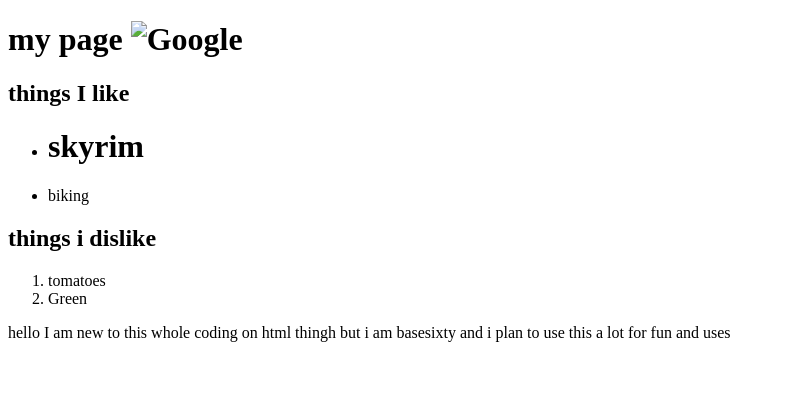
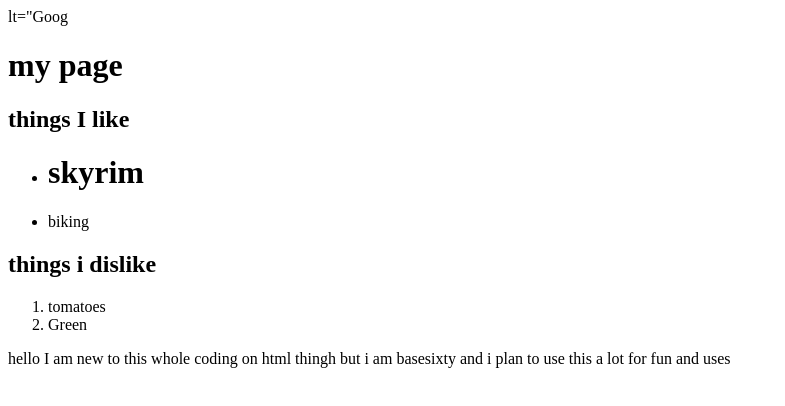
Before and after one commit to Basesixty/Basesixty.github.io, a plain HTML site: page index.html in a window 1280 px wide. Shown: the whole page, without its empty margins (0-785 px from the left). Drawn offline with Linux system fonts and the light colour scheme.

Commit message:
Update index.html

```diff
--- a/index.html
+++ b/index.html
@@ -7,8 +7,8 @@
 
  </head>
  <body>
-
- <h1>my page</hi> <img height="92px" src="/images/branding/googlelogo/2x/googlelogo_color_272x92dp.png" width="272px" id="hplogo" alt="Google" title="Google" onload="typeof google==='object'&amp;&amp;google.aft&amp;&amp;google.aft(this)" data-iml="1553780930538">
+ lt="Goog
+ <h1>my page</hi>
 
  <h2> things I like</h2>
 
```
